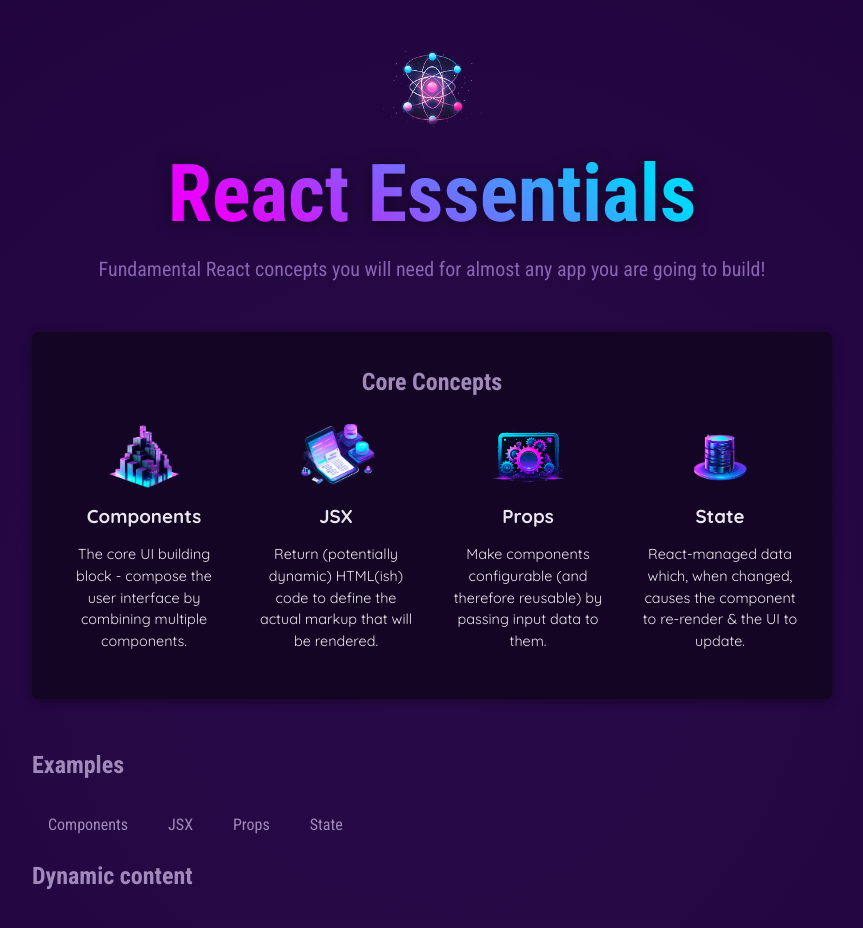
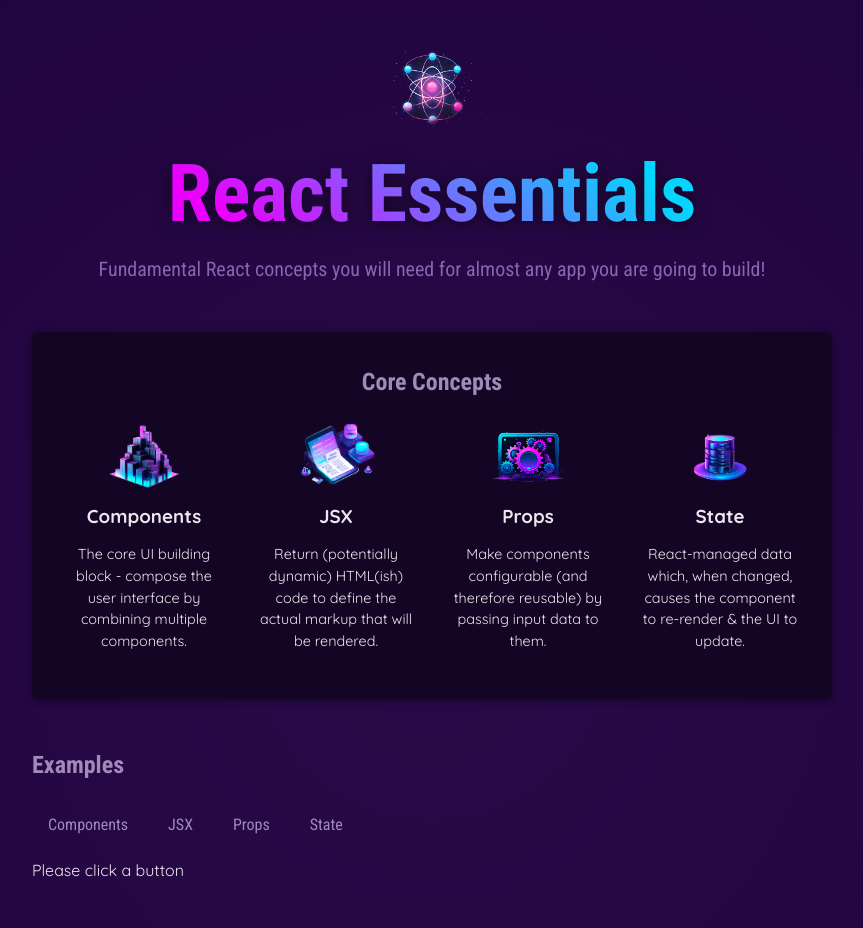
Before and after one commit to mullermatej/react-practice, a React (Vite) app in the folder 01-starting-project/: page / in a window 1280 px wide. Shown: the top 928 px of the page, without its empty margins (208-1071 px from the left). Built offline with nearby package versions, Linux system fonts and the light colour scheme.

Commit message:
useState react hook

```diff
--- a/01-starting-project/src/App.jsx
+++ b/01-starting-project/src/App.jsx
@@ -1,11 +1,19 @@
+import { useState } from 'react';
+
 import { CORE_CONCEPTS } from './data';
 import Header from './components/Header/Header.jsx';
 import CoreConcept from './components/CoreConcept';
 import TabButton from './components/TabButton.jsx';
 
 function App() {
-    function handleSelect() {
-        console.log('HELLO world! -selected');
+    const [selectedTopic, setSelectedTopic] = useState('Please click a button');
+
+    let tabContent = 'Please click a button';
+
+    function handleSelect(selectedButton) {
+        // selectedButton => "components", "jsx", "state", "props"
+        setSelectedTopic(selectedButton);
+        console.log(selectedTopic);
     }
 
     return (
@@ -28,12 +36,12 @@
                 <section id="examples">
                     <h2>Examples</h2>
                     <menu>
-                        <TabButton onSelect={handleSelect}>Components</TabButton>
-                        <TabButton onSelect={handleSelect}>JSX</TabButton>
-                        <TabButton onSelect={handleSelect}>Props</TabButton>
-                        <TabButton onSelect={handleSelect}>State</TabButton>
+                        <TabButton onSelect={() => handleSelect('components')}>Components</TabButton>
+                        <TabButton onSelect={() => handleSelect('jsx')}>JSX</TabButton>
+                        <TabButton onSelect={() => handleSelect('props')}>Props</TabButton>
+                        <TabButton onSelect={() => handleSelect('state')}>State</TabButton>
                     </menu>
-                    <h2>Dynamic content</h2>
+                    {selectedTopic}
                 </section>
             </main>
         </div>
```
